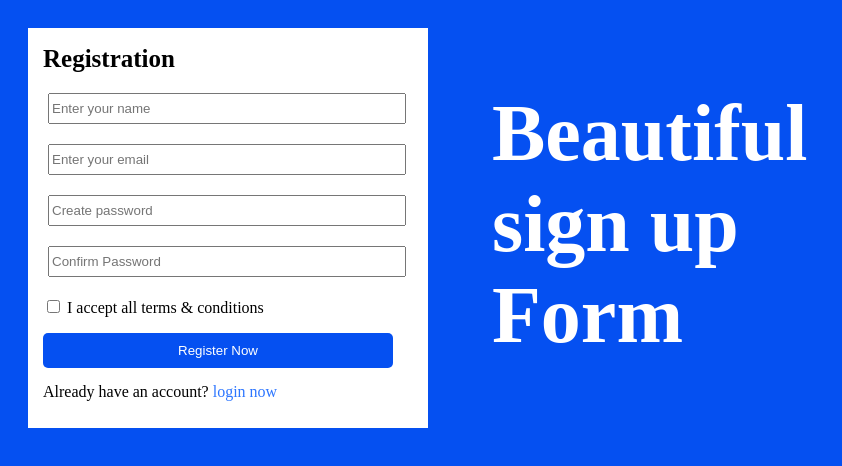
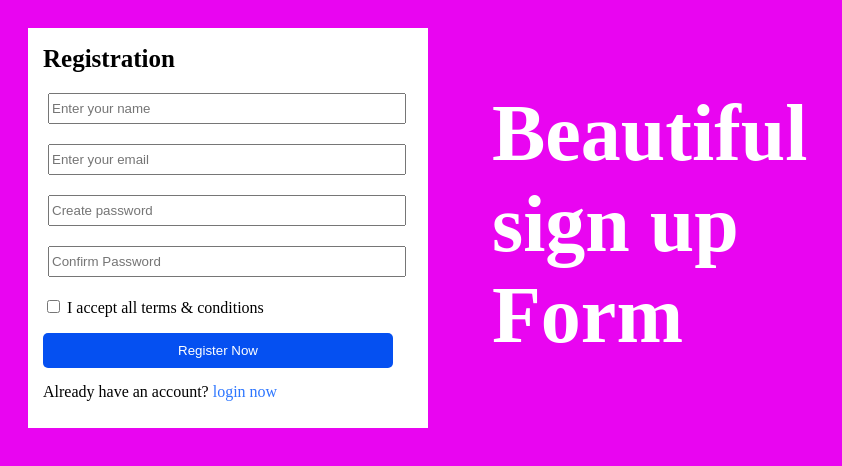
Before and after one commit to Wirs237/course, a plain HTML site: page index.html in a window 1280 px wide. Shown: the whole page, without its empty margins (0-842 px from the left). Drawn offline with Linux system fonts and the light colour scheme.

Commit message:
page background changed
new form background

```diff
--- a/index.html
+++ b/index.html
@@ -6,7 +6,7 @@
     <style>
         body
         {
-            background-color:rgb(5, 80, 241);
+            background-color:rgb(233, 5, 241);
         }
 
         .form1
```
